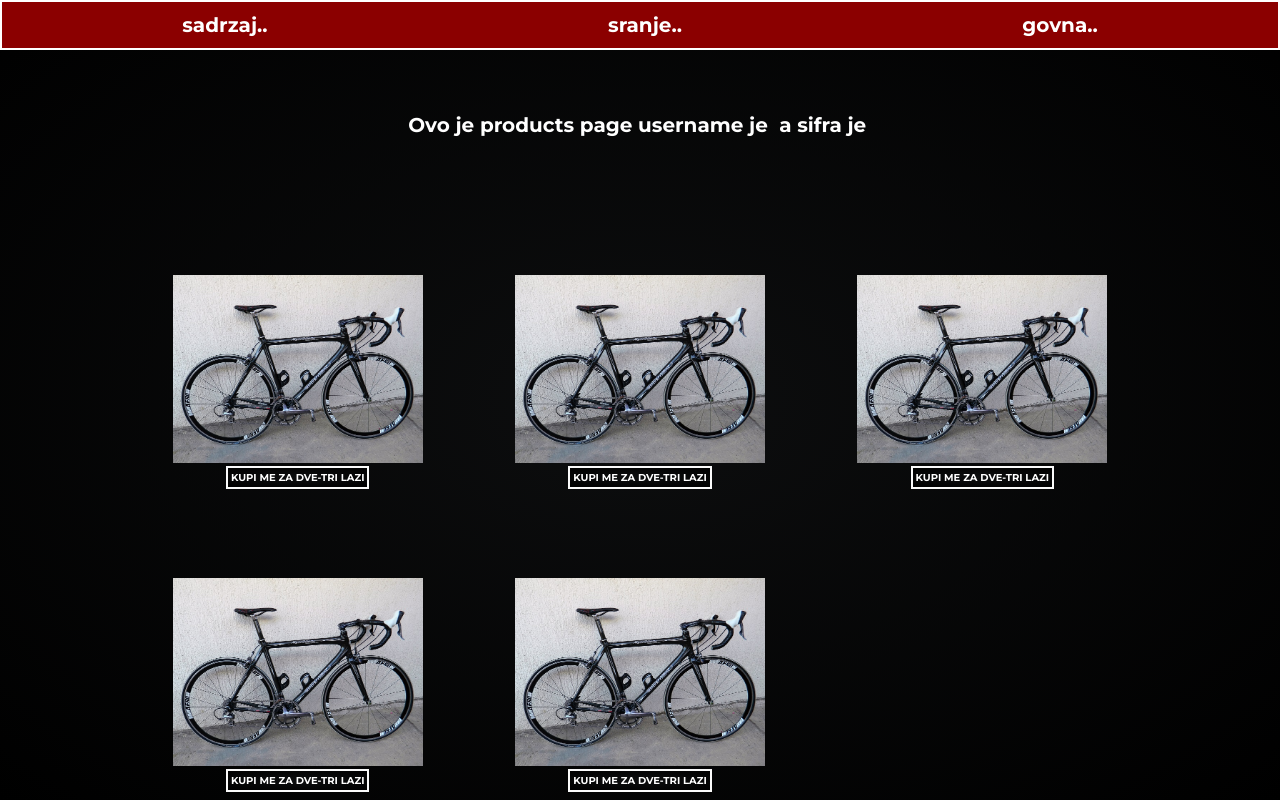
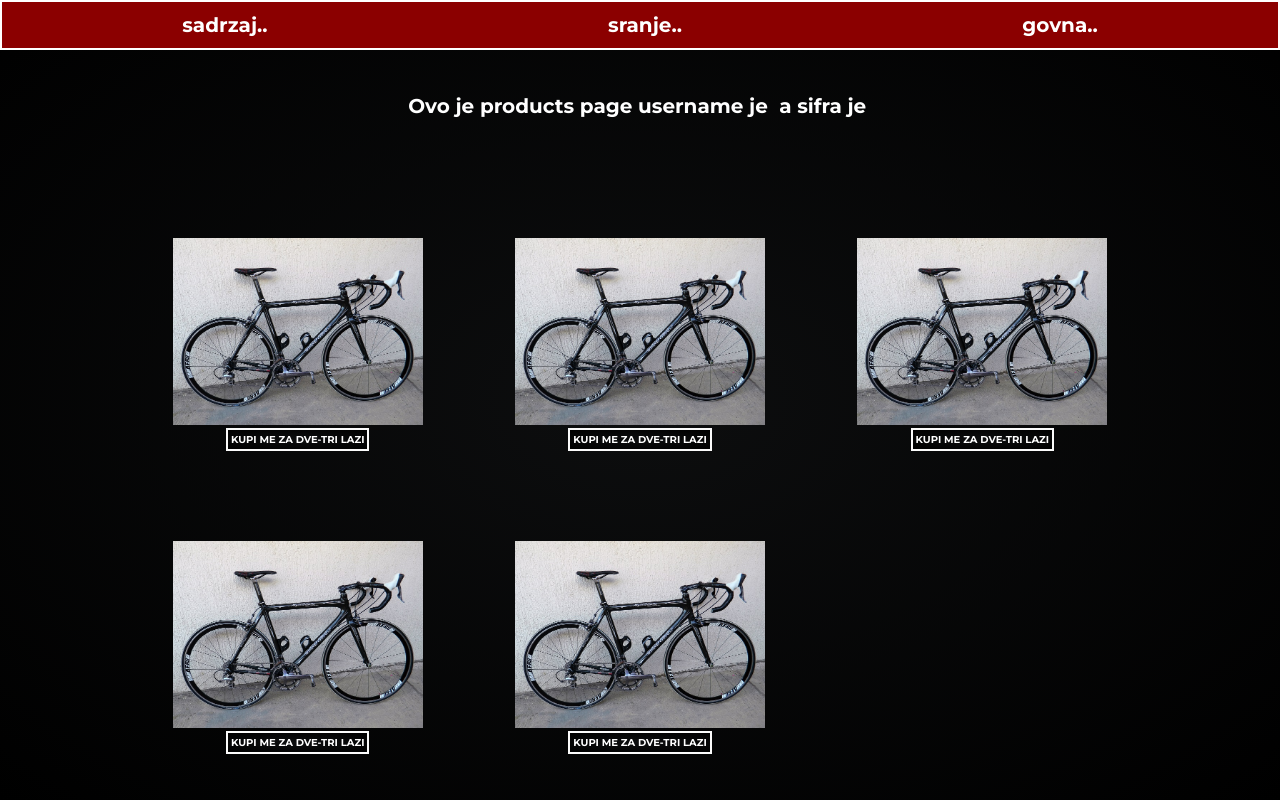
Before and after one commit to digitalprophets/dp-test, a Vue app in the folder client/: page /products in a window 1280 px wide. Built offline with nearby package versions, Linux system fonts and the light colour scheme; a web font is replaced by a local one.

Commit message:
fixing products page styling

```diff
--- a/client/src/components/Products.vue
+++ b/client/src/components/Products.vue
@@ -20,14 +20,12 @@
 				</h1>
 			</div>
 
-			<div id="porukaZaKupca"></div>
-
 			<div id ="product_section">
 				<!-- TODO ANDRIJA eslint smara pa sam stavio ovaj key iako nzm cemu sluzi -->
 				<div v-for="n in 5" v-bind:key="n" class="product">
 					<img src="../slike/proba.jpg">
 					<div class="button_container">
-						<button v-on:click="kupovina">KUPI ME ZA DVE-TRI LAZI</button>
+						<button>KUPI ME ZA DVE-TRI LAZI</button>
 					</div>
 				</div>
 			</div>
@@ -81,10 +79,6 @@ import ProductService from '../services/ProductService'
 			// TODO ANDRIJA ovde uhvati proizvode sa backenda
 			// this.products = (await ProductService.getAllProducts()).data
 			// console.log('products', this.products)
-		},
-		methods: {
-		kupovina(){
-			document.getElementById('porukaZaKupca').innerHTML="pocni tamo gde je ona stala"
 		}
 		}
     // OVO SAM KORISTIO KAO  <shopping-page :user=user :pass=pass></shopping-page> KAD IZ DRUGE STR POZIVAM OVU PA KAO
@@ -98,7 +92,6 @@ import ProductService from '../services/ProductService'
     //     default: 'Gospodar'
     //   }
     // }
-  }
 </script>
 
 <style scoped>
@@ -169,7 +162,7 @@ header {
 	width: 100%;
 	height: 100%;
 	display: grid;
-	grid-template-rows: 20% auto;
+	grid-template-rows: 15% auto;
 }
 
 #main_content_text {
@@ -183,7 +176,7 @@ header {
 
 #product_section {
 	width: 80%;
-	align-self: center;
+	align-self: top;
 	justify-self: center;
 	display: grid;
 	grid-template-columns: auto auto auto;
@@ -212,8 +205,8 @@ button {
 	float:left;
 	border: #fbfbfb solid 2px;
 	cursor:pointer;
-	background: #0d0e0f; /* For browsers that do not support gradients  */
-    background: radial-gradient(#0d0e0f, black); /* Standard syntax */
+	background: #0d0e0f;
+    background: radial-gradient(#0d0e0f, black);
     background-repeat: repeat;
 	color:white;
 	font-size:10px;
@@ -236,16 +229,13 @@ button {
 	        animation: vibrate-3 0.5s linear infinite both;
 }
 
-
 #lozinka {
 	display: inline-block;
 	-webkit-animation: vibrate-3 0.5s linear infinite reverse both;
 	        animation: vibrate-3 0.5s linear infinite reverse both;
 }
 
-@media all and (max-width: 1300px) /* kad da se ispravlja */
-{
-
+@media all and (max-width: 1300px) {
 	#product_section {
 		grid-auto-rows: 300px;
 		grid-gap: 3px;
@@ -257,9 +247,7 @@ button {
 	}
 }
 
-@media all and (max-width: 900px) /* kad da se ispravlja */
-{
-
+@media all and (max-width: 900px) {
 	#product_section {
 		grid-auto-rows: 150px;
 		grid-gap: 3px;
@@ -270,8 +258,6 @@ button {
 		width: 120px;
 	}
 }
-
-
 
 @-webkit-keyframes vibrate-3 {
   0% {
@@ -319,6 +305,7 @@ button {
             transform: translate(0);
   }
 }
+
 @keyframes vibrate-3 {
   0% {
     -webkit-transform: translate(0);
```
Lines whose indentation alone changed are shown as unchanged.
